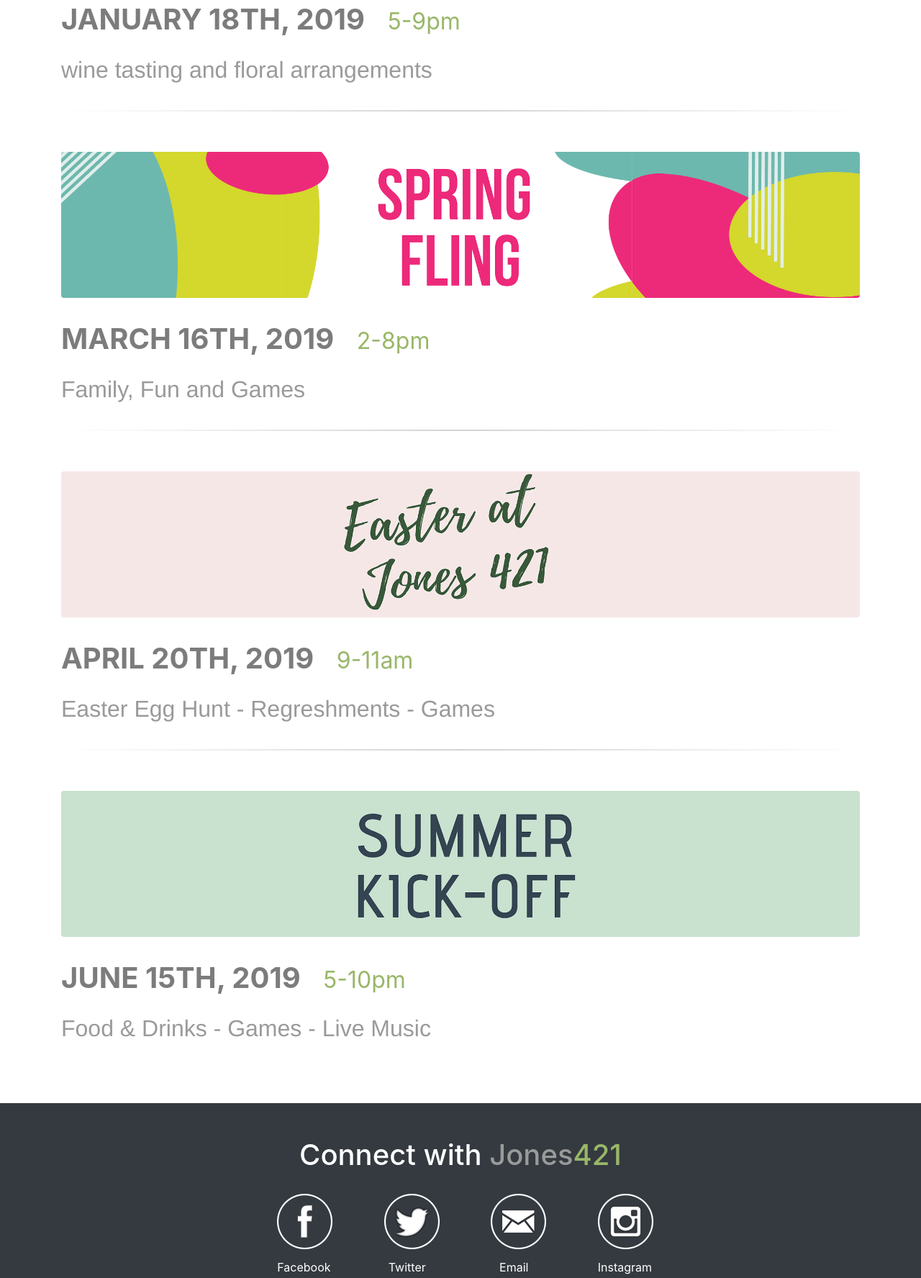
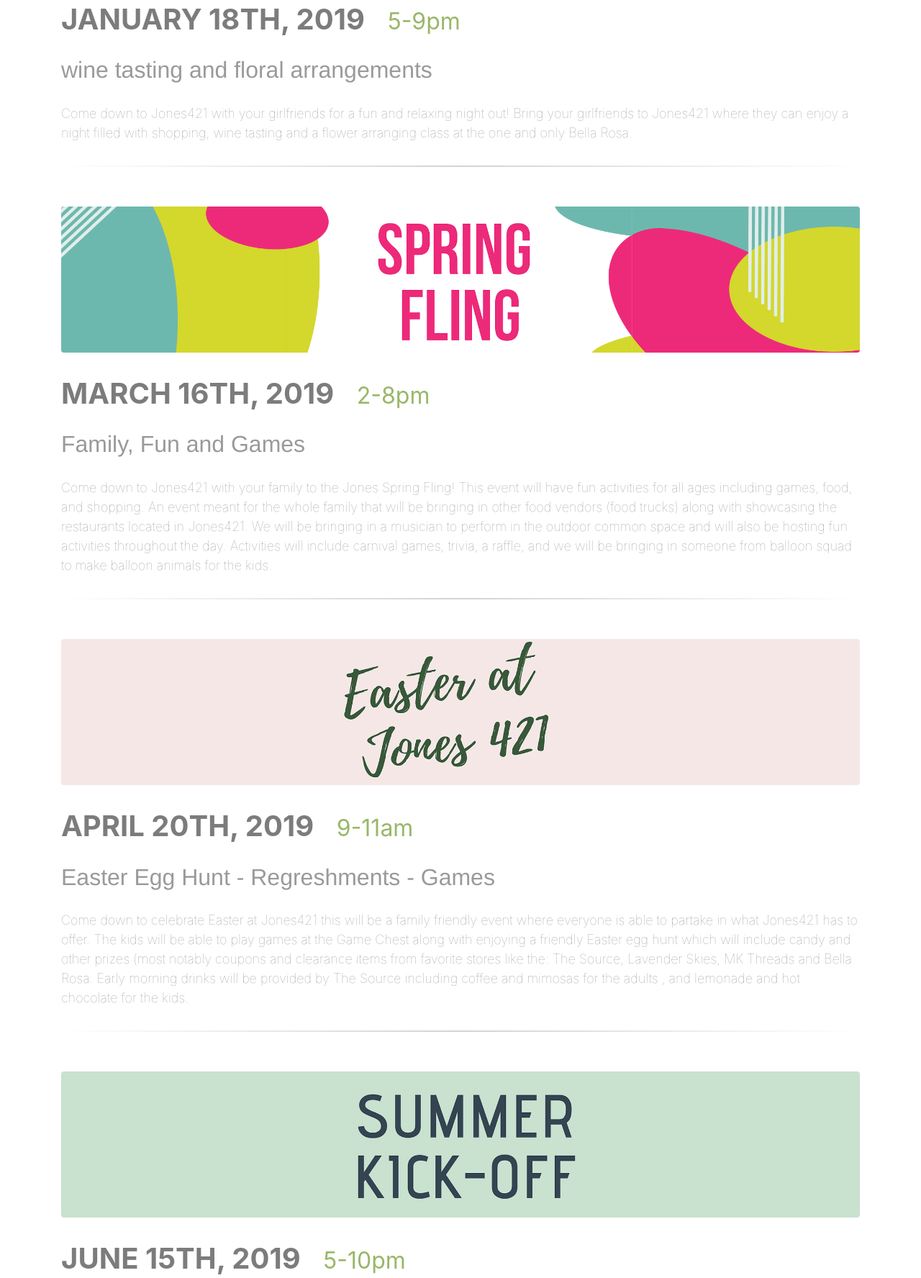
Before and after one commit to NikWasLas/marketing_website, a website: page events.html in a window 1280 px wide. Shown: the part 1334-3110 px from the top of the page at 72% size. Drawn offline with Linux system fonts and the light colour scheme.

Commit message:
personal final

```diff
--- a/css/modern-business.css
+++ b/css/modern-business.css
@@ -258,3 +258,10 @@ button.button-color-custom:hover {
     height: 2px;
     background-image: linear-gradient(to right, rgba(0, 0, 0, 0), rgb(211, 211, 211), rgba(0, 0, 0, 0));
 }
+
+.cont-text {
+    font-size: large;
+    color: rgb(154,154,154);
+    font-weight: 100;
+    margin-top: 2%;
+}
--- a/events.html
+++ b/events.html
@@ -104,6 +104,7 @@
           </div>
           <h1 class="content">JANUARY 18TH, 2019 <small class="subheading">5-9pm</small> </h1>
           <p class="cont-desc">wine tasting and floral arrangements</p>
+          <p class="cont-text">Come down to Jones421 with your girlfriends for a fun and relaxing night out! Bring your girlfriends to Jones421 where they can enjoy a night filled with shopping, wine tasting and a flower arranging class at the one and only Bella Rosa. </p>
         </div>
       </div>
       <!-- /.row -->
@@ -120,6 +121,7 @@
           </div>
           <h1 class="content">MARCH 16TH, 2019 <small class="subheading">2-8pm</small> </h1>
           <p class="cont-desc">Family, Fun and Games</p>
+          <p class="cont-text"> Come down to Jones421 with your family to the Jones Spring Fling! This event will have fun activities for all ages including games, food, and shopping. An event meant for the whole family that will be bringing in other food vendors (food trucks) along with showcasing the restaurants located in Jones421. We will be bringing in a musician to perform in the outdoor common space and will also be hosting fun activities throughout the day.  Activities will include carnival games, trivia, a raffle, and we will be bringing in someone from balloon squad to make balloon animals for the kids.    </p>
         </div>
       </div>
       <!-- /.row -->
@@ -136,6 +138,7 @@
           </div>
           <h1 class="content">APRIL 20TH, 2019 <small class="subheading">9-11am</small> </h1>
           <p class="cont-desc">Easter Egg Hunt - Regreshments - Games</p>
+          <p class="cont-text"> Come down to celebrate Easter at Jones421 this will be a family friendly event where everyone is able to partake in what Jones421 has to offer. The kids will be able to play games at the Game Chest along with enjoying a friendly Easter egg hunt which will include candy and other prizes (most notably coupons and clearance items from favorite stores like the: The Source, Lavender Skies, MK Threads and Bella Rosa. Early morning drinks will be provided by The Source including coffee and mimosas for the adults , and lemonade and hot chocolate for the kids.  </p>
         </div>
       </div>
       <!-- /.row -->
@@ -153,6 +156,7 @@
           </div>
           <h1 class="content">JUNE 15TH, 2019 <small class="subheading">5-10pm</small> </h1>
           <p class="cont-desc">Food & Drinks - Games - Live Music</p>
+          <p class="cont-text"> Come start your summer off with a fun family event at Jones 421. There will be music, food, and other fun activities happening throughout the evening. The event will have a block party-like feel to it in which the whole family will enjoy! There will be a variety of activities will include live music, outdoor games, and a s'mores bar.  </p>
         </div>
       </div>
       <!-- /.row -->
```
Also changed, not shown: index.html (+5 -5 lines), pictures/index/NEWS_name.png (added), tenants/tenants.css (line endings or trailing spaces), 3 other files.
